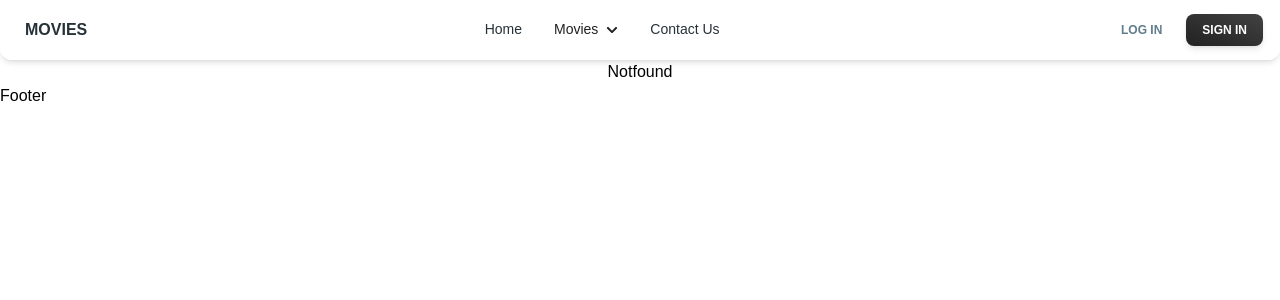
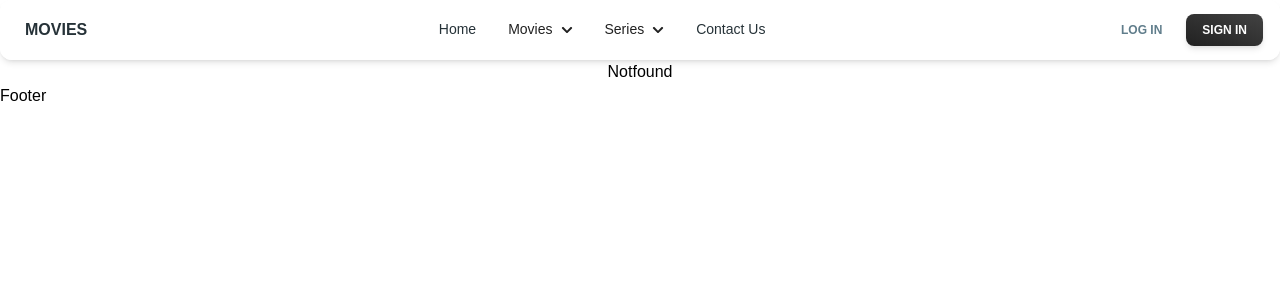
Before and after one commit to Mostafattaa/Project, a React (Vite) app: page / in a window 1280 px wide. Shown: the top 300 px of the page. Built offline with nearby package versions, Linux system fonts and the light colour scheme.

Commit message:
header update

```diff
--- a/src/components/Header.jsx
+++ b/src/components/Header.jsx
@@ -1,6 +1,6 @@
 import { FaBars, FaChevronDown} from "react-icons/fa";
 import { FaXmark } from "react-icons/fa6";
-import React from "react";
+import React, { useEffect, useState } from "react";
 import {
   Navbar,
   Collapse,
@@ -14,183 +14,117 @@ import {
   MenuList,
   MenuItem,
 } from "@material-tailwind/react";
-import { useEffect, useState } from "react";
 import { Link } from "react-router-dom";
+
 const navListMenuItems = [
-  {
-    title: "action",
-  },
-  {
-    title: "horror",
-  },
-  {
-    title: "scientific",
-  },
+  { title: "Action" },
+  { title: "Horror" },
+  { title: "Scientific" },
+  { title: "Drama" },
+  { title: "Romantic" },
+  { title: "Classic" },
+];
 
-  {
-    title: "drama",
-  },
-  {
-    title: "romantic",
-  },
-  {
-    title: "classic",
-  },
+const navListSeries = [
+  { title: "Ramadan 2025" },
+  { title: "Horror" },
+  { title: "Scientific" },
+  { title: "Drama" },
+  { title: "Romantic" },
+  { title: "Classic" },
+];
 
-];
-const NavListMenu= () => {
+const NavDropdown = ({ title, items }) => {
   const [isMenuOpen, setIsMenuOpen] = useState(false);
   const [isMobileMenuOpen, setIsMobileMenuOpen] = useState(false);
-  const renderItems = navListMenuItems.map(
-    ({ title}, key) => (
+
+  const renderItems = items.map(({ title }, key) => (
     <a href="#" key={key}>
       <MenuItem className="flex items-center gap-3 rounded-lg">
-          <div className="flex items-center justify-center rounded-lg !bg-blue-gray-900 p-2 ">
-            {" "}
-
-          </div>
+        <div className="flex items-center justify-center rounded-lg !bg-blue-gray-900 p-2 "></div>
         <div>
-            <Typography
-              variant="h6"
-              color="blue-gray"
-              className="flex items-center text-sm font-bold"
-            >
+          <Typography variant="h6" color="blue-gray" className="flex items-center text-sm font-bold">
             {title}
           </Typography>
-
         </div>
       </MenuItem>
     </a>
-    ),
-  );
+  ));
 
   return (
-    <React.Fragment>
-      <Menu
-        open={isMenuOpen}
-        handler={setIsMenuOpen}
-        offset={{ mainAxis: 20 }}
-        placement="bottom"
-        allowHover={true}
-      >
+    <Menu open={isMenuOpen} handler={setIsMenuOpen} offset={{ mainAxis: 20 }} placement="bottom" allowHover>
       <MenuHandler>
-          <Typography
-          as={Link}
-          to='/movies'
-           variant="small" className="font-medium">
+        <Typography as={Link} to={`/${title.toLowerCase()}`} variant="small" className="font-medium">
           <ListItem
             className="flex items-center gap-2 py-2 pr-4 font-medium text-gray-900"
             selected={isMenuOpen || isMobileMenuOpen}
             onClick={() => setIsMobileMenuOpen((cur) => !cur)}
           >
-              Movies
-              <FaChevronDown
-                strokeWidth={2.5}
-                className={`hidden h-3 w-3 transition-transform lg:block ${
-                  isMenuOpen ? "rotate-180" : ""
-                }`}
-              />
-              <FaChevronDown
-                strokeWidth={2.5}
-                className={`block h-3 w-3 transition-transform lg:hidden ${
-                  isMobileMenuOpen ? "rotate-180" : ""
-                }`}
-              />
+            {title}
+            <FaChevronDown strokeWidth={2.5} className={`hidden h-3 w-3 transition-transform lg:block ${isMenuOpen ? "rotate-180" : ""}`} />
+            <FaChevronDown strokeWidth={2.5} className={`block h-3 w-3 transition-transform lg:hidden ${isMobileMenuOpen ? "rotate-180" : ""}`} />
           </ListItem>
         </Typography>
       </MenuHandler>
       <MenuList className="hidden max-w-screen-xl rounded-xl lg:block">
-          <ul className="grid grid-cols-3 gap-y-2 outline-none outline-0">
-            {renderItems}
-          </ul>
+        <ul className="grid grid-cols-3 gap-y-2 outline-none outline-0">{renderItems}</ul>
       </MenuList>
-      </Menu>
       <div className="block lg:hidden">
         <Collapse open={isMobileMenuOpen}>{renderItems}</Collapse>
       </div>
-    </React.Fragment>
+    </Menu>
   );
-}
-  const NavList = () => {
-    return(
+};
+
+const NavList = () => (
   <List className="mt-4 mb-6 p-0 lg:mt-0 lg:mb-0 lg:flex-row lg:p-1">
-      <Typography
-       as={Link}
-          to='/home'
-        variant="small"
-        color="blue-gray"
-        className="font-medium"
-      >
+    <Typography as={Link} to="/home" variant="small" color="blue-gray" className="font-medium">
       <ListItem className="flex items-center gap-2 py-2 pr-4">Home</ListItem>
     </Typography>
-      <NavListMenu />
-      <Typography
-        as={Link}
-          to='/'
-        variant="small"
-        color="blue-gray"
-        className="font-medium"
-      >
-        <ListItem className="flex items-center gap-2 py-2 pr-4">
-          Contact Us
-        </ListItem>
+    <NavDropdown title="Movies" items={navListMenuItems} />
+    <NavDropdown title="Series" items={navListSeries} />
+    <Typography as={Link} to="/contact" variant="small" color="blue-gray" className="font-medium">
+      <ListItem className="flex items-center gap-2 py-2 pr-4">Contact Us</ListItem>
     </Typography>
   </List>
-    )
-  }
+);
+
 const Header = () => {
   const [openNav, setOpenNav] = useState(false);
 
   useEffect(() => {
-    window.addEventListener(
-      "resize",
-      () => window.innerWidth >= 960 && setOpenNav(false),
-    );
+    window.addEventListener("resize", () => window.innerWidth >= 960 && setOpenNav(false));
   }, []);
 
   return (
     <div>
-      <Navbar className="mx-auto  px-4 py-2">
+      <Navbar className="mx-auto max-w-screen-4xl px-4 py-2 ">
         <div className="flex items-center justify-between text-blue-gray-900">
-        <Typography
-          as={Link}
-          to='/home'
-          variant="h6"
-          className="mr-4 cursor-pointer py-1.5 lg:ml-2"
-        >
+          <Typography as={Link} to="/home" variant="h6" className="mr-4 cursor-pointer py-1.5 lg:ml-2">
             MOVIES
           </Typography>
           <div className="hidden lg:block">
             <NavList />
           </div>
           <div className="hidden gap-2 lg:flex">
-          <Button variant="text" size="sm" color="blue-gray" as={Link} to='/login'>
+            <Button variant="text" size="sm" color="blue-gray">
               Log In
             </Button>
-          <Button variant="gradient" size="sm" as={Link} to='/sign-up'>
+            <Button variant="gradient" size="sm">
               Sign In
             </Button>
           </div>
-        <IconButton
-          variant="text"
-          color="blue-gray"
-          className="lg:hidden"
-          onClick={() => setOpenNav(!openNav)}
-        >
-          {openNav ? (
-            <FaXmark className="h-6 w-6" strokeWidth={2} />
-          ) : (
-            <FaBars className="h-6 w-6" strokeWidth={2} />
-          )}
+          <IconButton variant="text" color="blue-gray" className="lg:hidden" onClick={() => setOpenNav(!openNav)}>
+            {openNav ? <FaXmark className="h-6 w-6" strokeWidth={2} /> : <FaBars className="h-6 w-6" strokeWidth={2} />}
           </IconButton>
         </div>
         <Collapse open={openNav}>
           <NavList />
           <div className="flex w-full flex-nowrap items-center gap-2 lg:hidden">
-          <Button variant="outlined" size="sm" color="blue-gray" fullWidth as={Link} to='/login'>
+            <Button variant="outlined" size="sm" color="blue-gray" fullWidth>
               Log In
             </Button>
-          <Button variant="gradient" size="sm" fullWidth as={Link} to='/sign-up'>
+            <Button variant="gradient" size="sm" fullWidth>
               Sign In
             </Button>
           </div>
```
Lines whose indentation alone changed are shown as unchanged.
